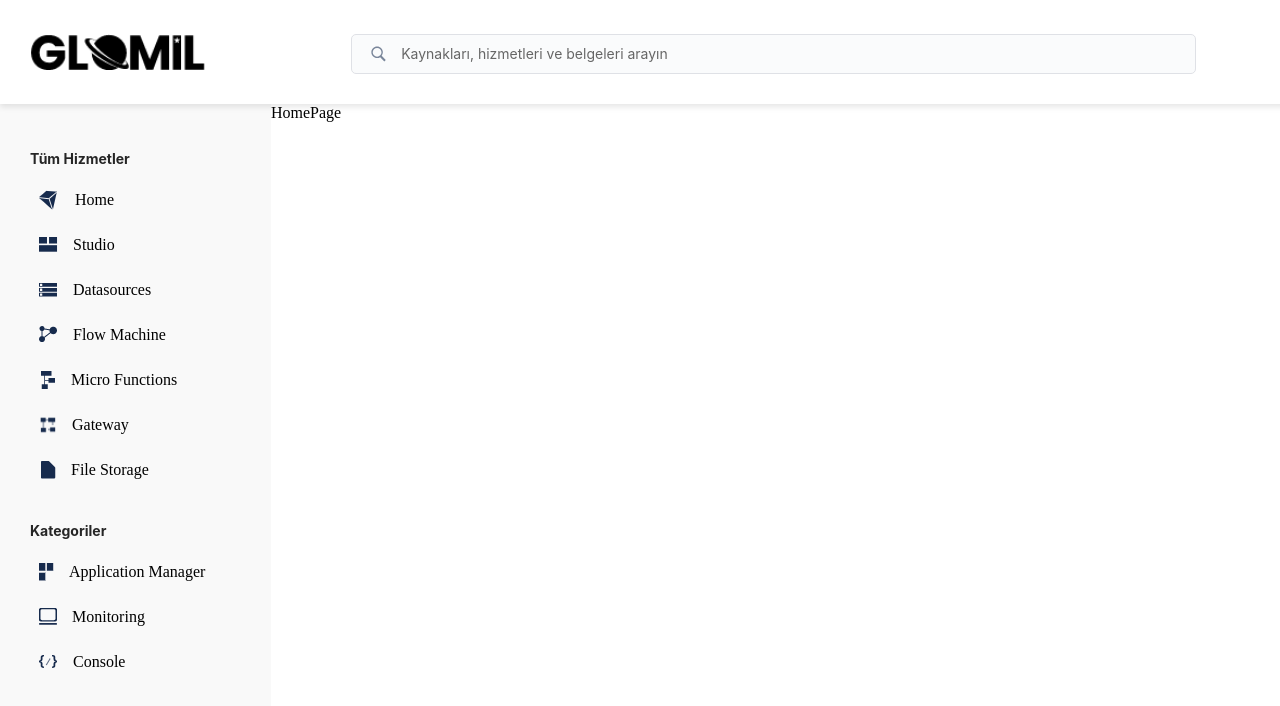
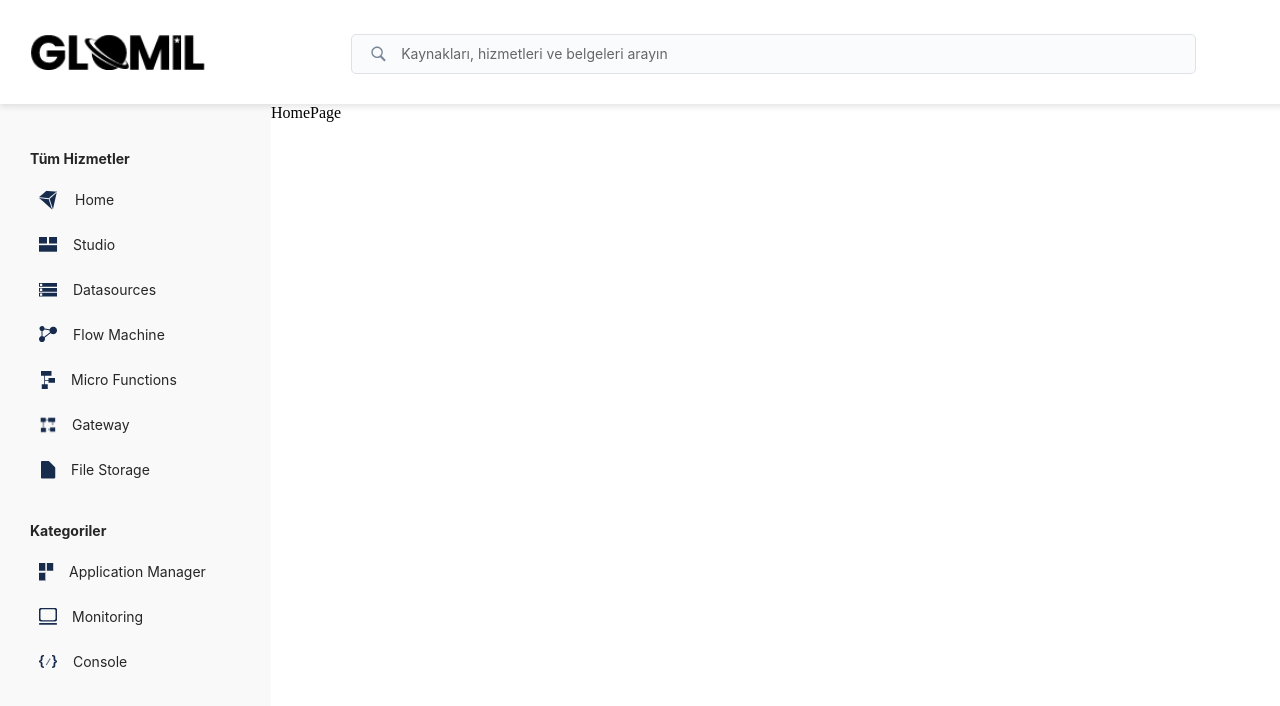
Before and after one commit to ibrahimkeles61/glomil-task, a React (Vite) app: page / in a window 1280 px wide. Shown: the top 706 px of the page. Built offline with nearby package versions, Linux system fonts and the light colour scheme.

Commit message:
Ufak düzeltme.
Tabların yazılarının stillerini ekledim.

```diff
--- a/src/Styles/Navigation.css
+++ b/src/Styles/Navigation.css
@@ -13,8 +13,7 @@
   margin-top: 45px;
 }
 
-.allServices p,
-.categories p {
+.navigation p:first-child {
   font: var(--unnamed-font-style-normal) normal var(--unnamed-font-weight-bold)
     var(--unnamed-font-size-14) / var(--unnamed-line-spacing-20)
     var(--unnamed-font-family-inter);
--- a/src/Styles/NavigationTab.css
+++ b/src/Styles/NavigationTab.css
@@ -28,4 +28,13 @@
 
 .tabName {
   margin-left: 15px;
+  font: var(--unnamed-font-style-normal) normal
+    var(--unnamed-font-weight-normal) var(--unnamed-font-size-14) /
+    var(--unnamed-line-spacing-20) var(--unnamed-font-family-inter);
+  letter-spacing: var(--unnamed-character-spacing-0);
+  color: var(--primary-262626);
+  text-align: left;
+  font: normal normal normal 14px/20px Inter;
+  letter-spacing: 0px;
+  opacity: 1;
 }
```
